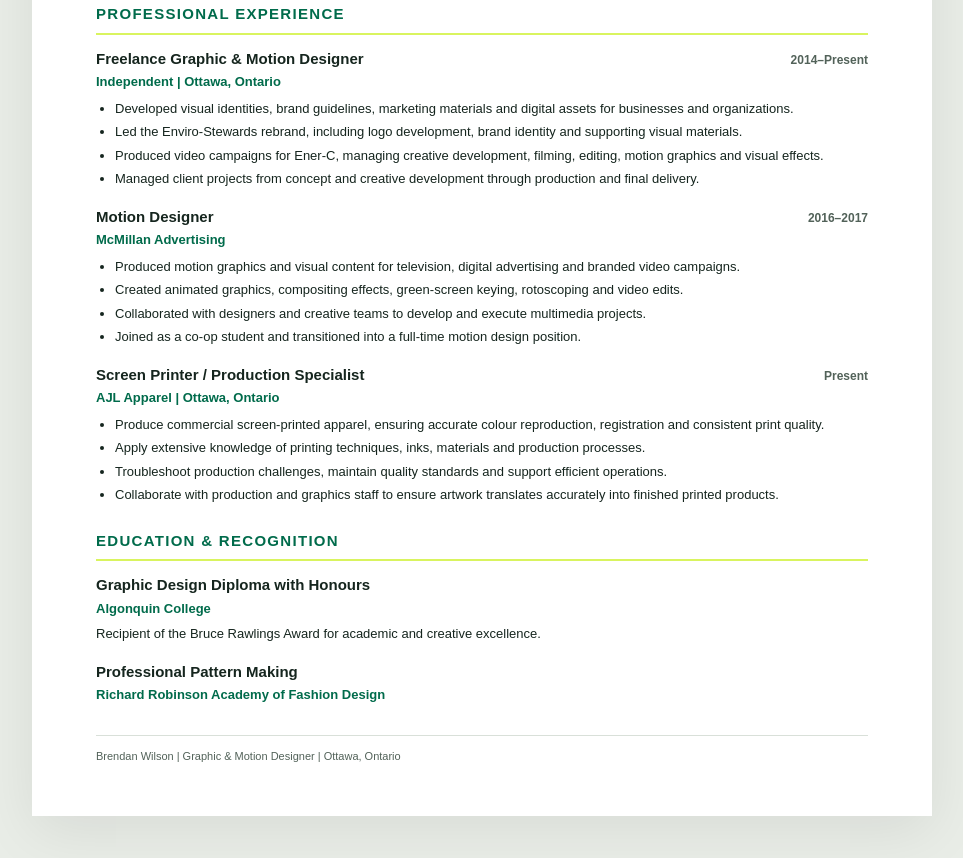
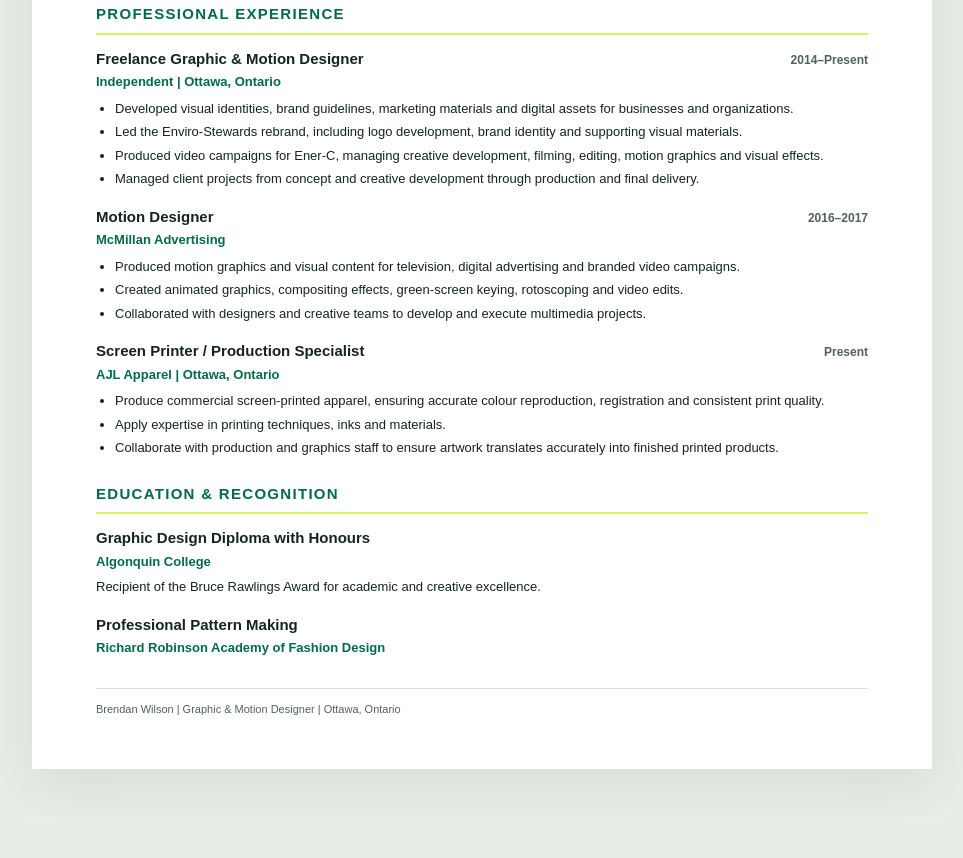
Before and after one commit to NoCaptcha307/algonquin-portfolio, a plain HTML site: page resume.html in a window 1280 px wide. Shown: the part 632-1490 px from the top of the page, without its empty margins (158-1121 px from the left). After the commit the page ends 1451 px from the top, so only its background shows below. Drawn offline with Linux system fonts and the light colour scheme.

Commit message:
Update resume.html

```diff
--- a/resume.html
+++ b/resume.html
@@ -411,10 +411,7 @@
             teams to develop and execute multimedia
             projects.
           </li>
-          <li>
-            Joined as a co-op student and transitioned
-            into a full-time motion design position.
-          </li>
+
         </ul>
       </div>
 
@@ -438,13 +435,10 @@
             registration and consistent print quality.
         </li>
         <li>
-            Apply extensive knowledge of printing techniques,
-            inks, materials and production processes.
+            Apply expertise in printing techniques,
+            inks and materials.
         </li>
-        <li>
-            Troubleshoot production challenges, maintain
-            quality standards and support efficient operations.
-        </li>
+
         <li>
             Collaborate with production and graphics staff
             to ensure artwork translates accurately
```
